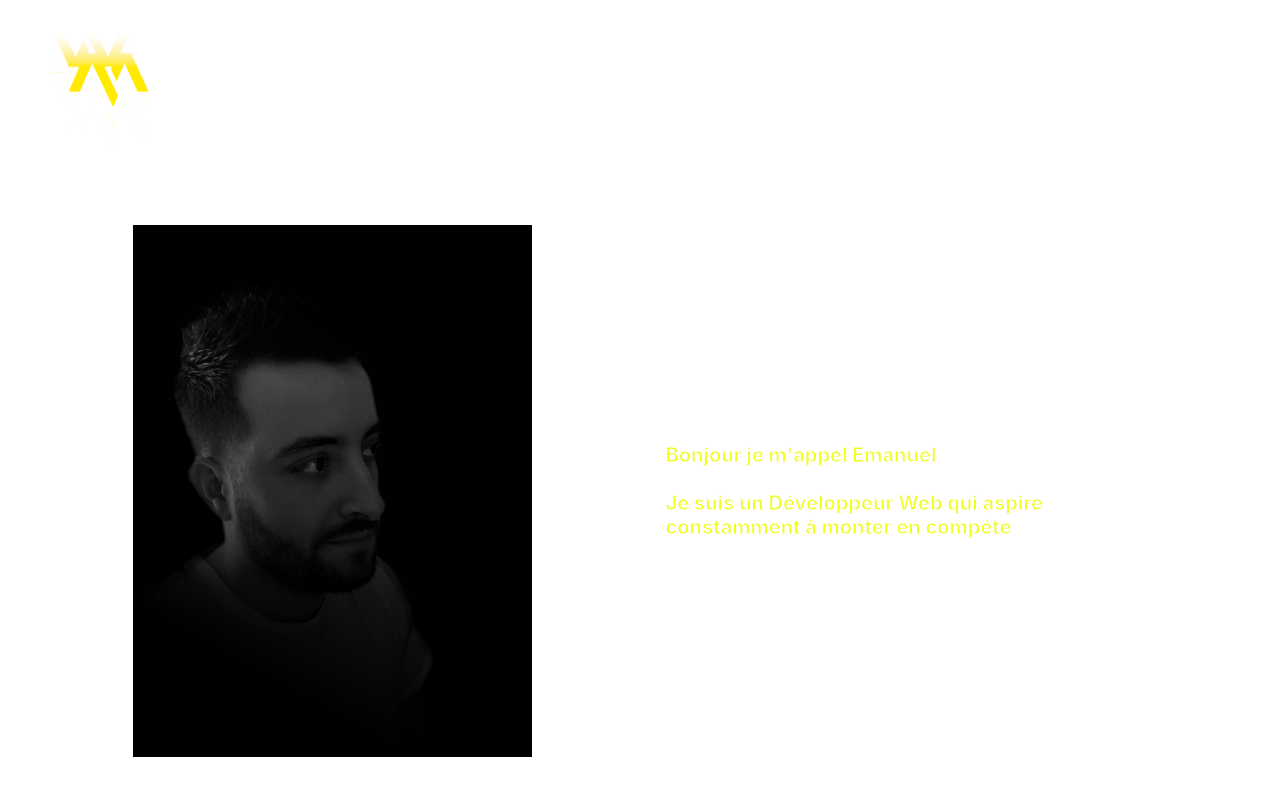
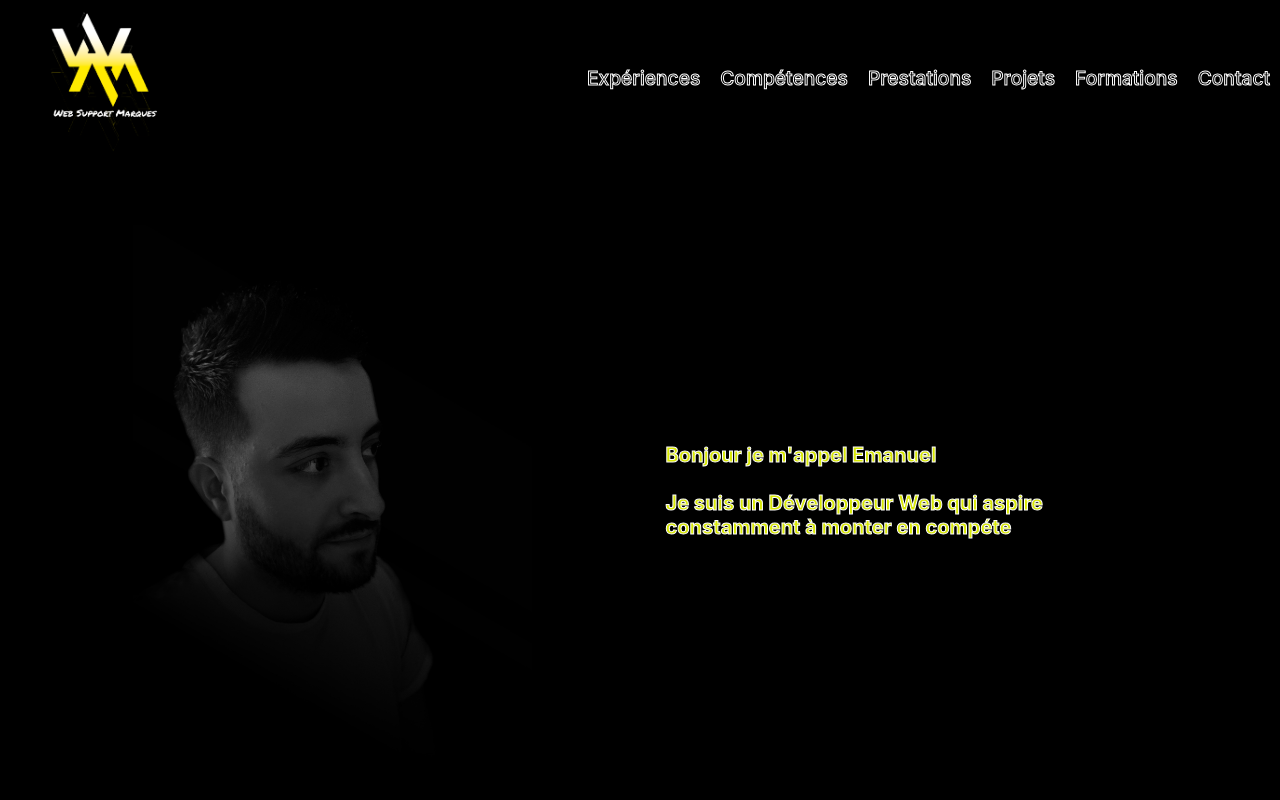
Before and after one commit to Manu-Marques/Portfolio_V2, a React (Vite) app: page / in a window 1280 px wide. Shown: the top 800 px of the page. Built offline with nearby package versions, Linux system fonts and the light colour scheme.

Commit message:
color added

```diff
--- a/src/components/app/App.css
+++ b/src/components/app/App.css
@@ -5,6 +5,8 @@
   flex-direction: column;
   scroll-snap-type: y mandatory;
   overflow: hidden;
+  background-color: #000000;
+
 }
 
 .home {
--- a/src/index.css
+++ b/src/index.css
@@ -4,7 +4,6 @@
 
   color-scheme: light dark;
   color: rgba(255, 255, 255, 0.87);
-  background-color: #000000;
 
   font-synthesis: none;
   text-rendering: optimizeLegibility;
```
